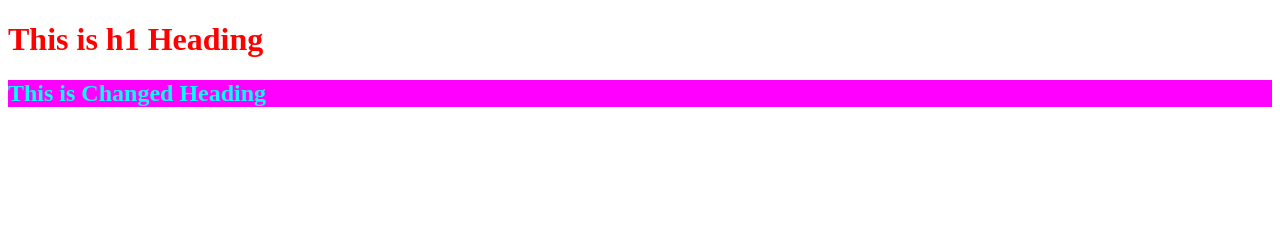
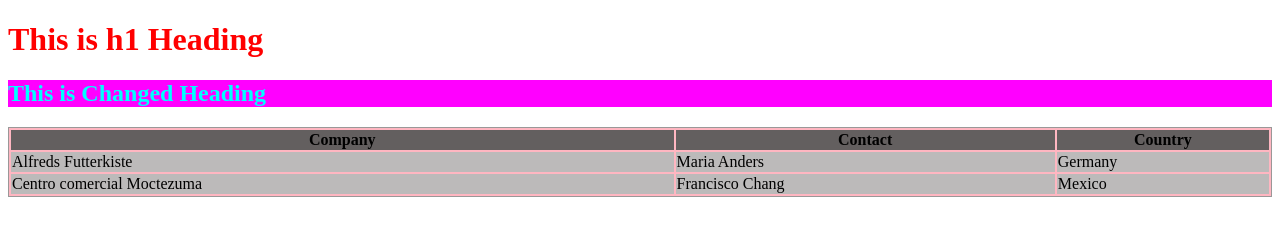
Before and after one commit to ManojKumarDevarakonda/new_one, a plain HTML site: page sample.html in a window 1280 px wide. Drawn offline with Linux system fonts and the light colour scheme.

Commit message:
adding table and css

```diff
--- a/sample.html
+++ b/sample.html
@@ -9,5 +9,22 @@
 <body>
     <h1><font color="red">This is h1 Heading</font></h1>
     <h2>This is Changed Heading</h2>
-</body>
+    <table>
+        <tr>
+          <th>Company</th>
+          <th>Contact</th>
+          <th>Country</th>
+        </tr>
+        <tr>
+          <td>Alfreds Futterkiste</td>
+          <td>Maria Anders</td>
+          <td>Germany</td>
+        </tr>
+        <tr>
+          <td>Centro comercial Moctezuma</td>
+          <td>Francisco Chang</td>
+          <td>Mexico</td>
+        </tr>
+      </table>
+    </body>
 </html>
--- a/style.css
+++ b/style.css
@@ -2,3 +2,15 @@ h2{
     color: aqua;
     background: fuchsia;
 }
+table{
+    background: lightpink;
+    width: 100%;
+    border: 1px solid #9a9898;
+}
+tr{
+    background: #635f5f;
+    border: 1px solid #b8b4b4;
+}
+td{
+    background: #bcbaba;
+}
```
